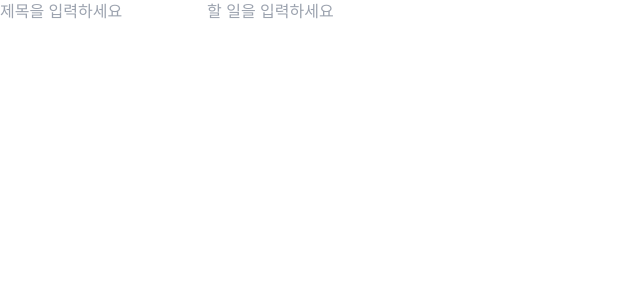
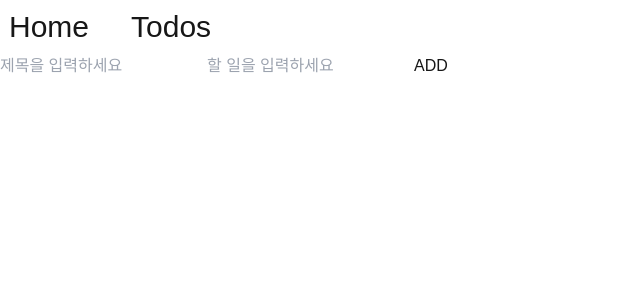
Before and after one commit to PomegranateBlue/Nextjs_Todo, a Next.js app: page /todos in a window 1280 px wide. Shown: the top 300 px of the page, without its empty margins (0-640 px from the left). Built offline with nearby package versions, Linux system fonts and the light colour scheme; data requests are answered from the project's data file.

Commit message:
addTodo 기능 완료,useMutation 설정 전

```diff
--- a/db.json
+++ b/db.json
@@ -5,6 +5,12 @@
       "title": "todo title",
       "content": "todo content",
       "completed": true
+    },
+    {
+      "id": "8fa5",
+      "title": "ㅁㄴㅇㅁㄴㅇㄴㅇ",
+      "content": "ㅁㄴㅇㅁㄴㅇㅁㄴㅇ",
+      "completed": false
     }
   ]
 }
--- a/src/app/layout.tsx
+++ b/src/app/layout.tsx
@@ -1,7 +1,8 @@
 import type { Metadata } from "next";
 import localFont from "next/font/local";
 import "./globals.css";
-
+import Link from "next/link";
+import Provider from "./provider";
 const geistSans = localFont({
   src: "./fonts/GeistVF.woff",
   variable: "--font-geist-sans",
@@ -28,7 +29,21 @@ export default function RootLayout({
       <body
         className={`${geistSans.variable} ${geistMono.variable} antialiased`}
       >
-        {children}
+        <nav className="flex gap-6">
+          <Link
+            href="/"
+            className="text-3xl border-white rounded-md border-[1px] p-2"
+          >
+            Home
+          </Link>
+          <Link
+            href="/todos"
+            className="text-3xl border-white rounded-md border-[1px] p-2"
+          >
+            Todos
+          </Link>
+        </nav>
+        <Provider>{children}</Provider>
       </body>
     </html>
   );
--- a/src/app/page.tsx
+++ b/src/app/page.tsx
@@ -2,19 +2,8 @@ import Link from "next/link";
 
 const Home = () => {
   return (
-    <div className="flex gap-6  ">
-      <Link
-        href="/"
-        className="text-3xl border-white rounded-md border-[1px] p-2"
-      >
-        Home
-      </Link>
-      <Link
-        href="/todos"
-        className="text-3xl border-white rounded-md border-[1px] p-2"
-      >
-        Todos
-      </Link>
+    <div>
+      <p>최원장 튜터님의 Next.js TodoList 만들기</p>
     </div>
   );
 };
--- a/src/app/todoApi/todoApi.tsx
+++ b/src/app/todoApi/todoApi.tsx
@@ -0,0 +1,9 @@
+import { Todo } from "../types/todo";
+
+export const addTodo = async (newTodo: Omit<Todo, "id">) => {
+  const response = await fetch("http://localhost:4000/todos", {
+    method: "POST",
+    body: JSON.stringify(newTodo),
+  });
+  return response.json();
+};
--- a/src/app/todos/page.tsx
+++ b/src/app/todos/page.tsx
@@ -1,8 +1,10 @@
 "use client";
 
 import { Todo } from "../types/todo";
-import { useState, useEffect } from "react";
+import React, { useState, useEffect } from "react";
 import { useQuery } from "@tanstack/react-query";
+
+import { addTodo } from "../todoApi/todoApi";
 const TodosPage = () => {
   const [title, setTitle] = useState("");
   const [content, setContent] = useState("");
@@ -17,12 +19,17 @@ const TodosPage = () => {
     }
   };
 
+  const handleSubmit = (e:React.FormEvent<HTMLFormElement>) => {
+    e.preventDefault();
+    addTodo({ title, content, completed: false });
+  };
+
   useEffect(() => {
     getTodos();
   }, []);
   return (
     <div>
-      <form>
+      <form onSubmit={handleSubmit}>
         <input
           type="text"
           value={title}
@@ -37,6 +44,7 @@ const TodosPage = () => {
           required
           onChange={(e) => setContent(e.target.value)}
         />
+        <button type="submit">ADD</button>
       </form>
       <div>
         {todos.map((todo) => (
```
